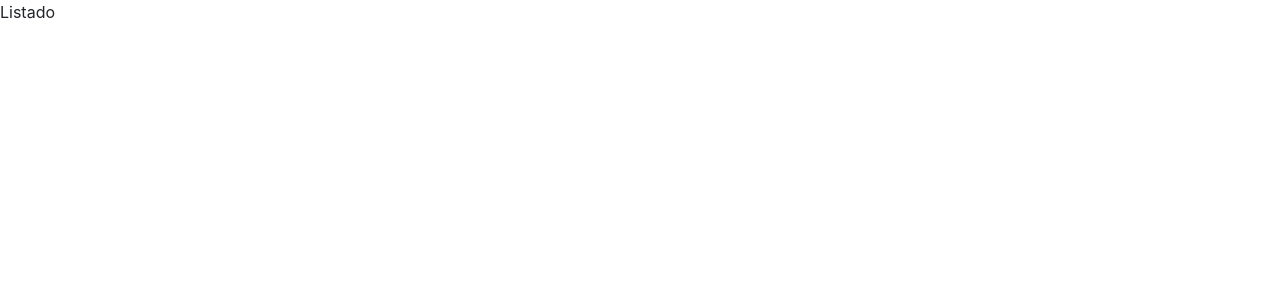
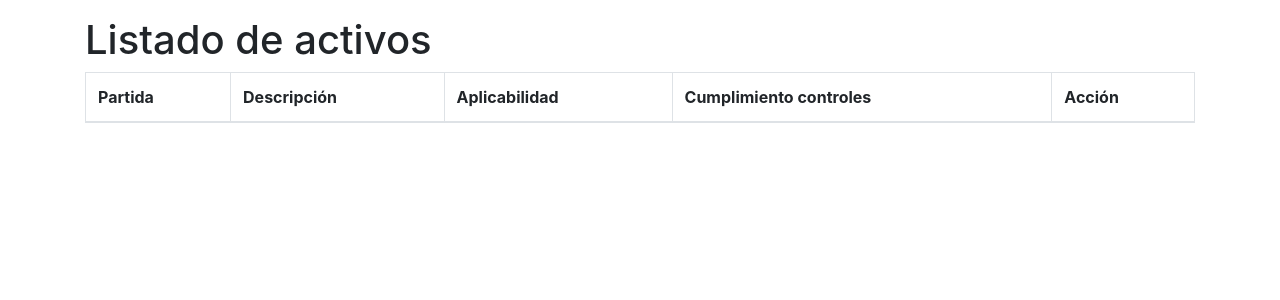
Before and after one commit to brendarychter/list-app, a React (Create React App) app: page / in a window 1280 px wide. Shown: the top 300 px of the page. Built offline with nearby package versions, Linux system fonts and the light colour scheme.

Commit message:
table with react-bootstrap

```diff
--- a/src/App.js
+++ b/src/App.js
@@ -1,9 +1,31 @@
 import './App.css';
+import { BrowserRouter as Router, Route, Switch } from 'react-router-dom';
+import { Table } from 'react-bootstrap';
 
 export default function App() {
   return (
-    <div className="app-container">
-      Listado
+    <div className="app-container container mt-3">
+      <h1>Listado de activos</h1>
+      <Router>
+        <Switch>
+          <Table striped bordered hover>
+            <thead>
+              <tr>
+                <th>Partida</th>
+                <th>Descripción</th>
+                <th>Aplicabilidad</th>
+                <th>Cumplimiento controles</th>
+                <th>Acción</th>
+              </tr>
+            </thead>
+            <tbody>
+              <tr></tr>
+            </tbody>
+          </Table>
+          {/*  component={Dashboard}*/}
+          <Route path="/dashboard" />
+        </Switch>
+      </Router>
     </div>
   );
 }
```
Also changed, not shown: package.json (+14 -0 lines), src/index.css (+3 -5 lines), src/index.js (line endings or trailing spaces), 2 other files (tests, documents, lock files or other folders).
